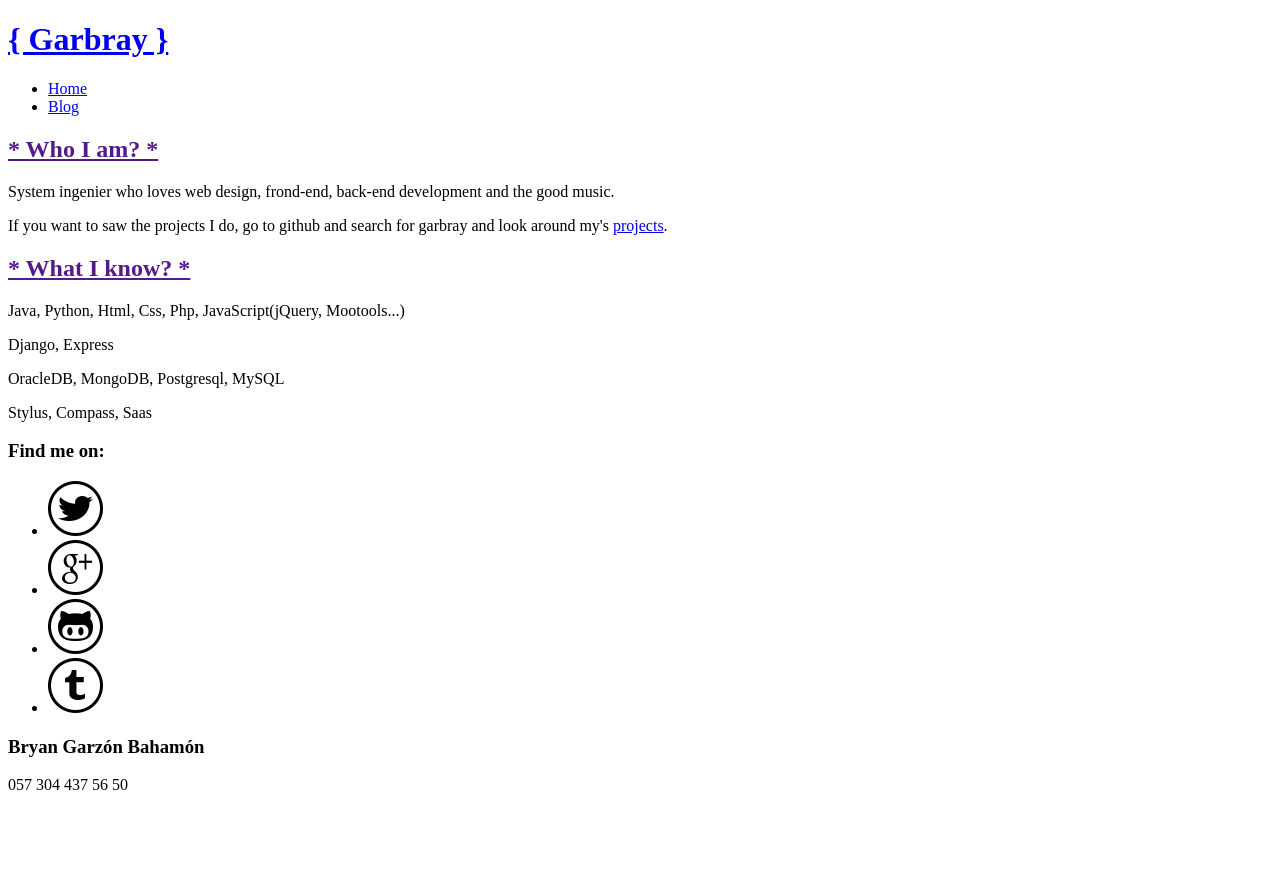
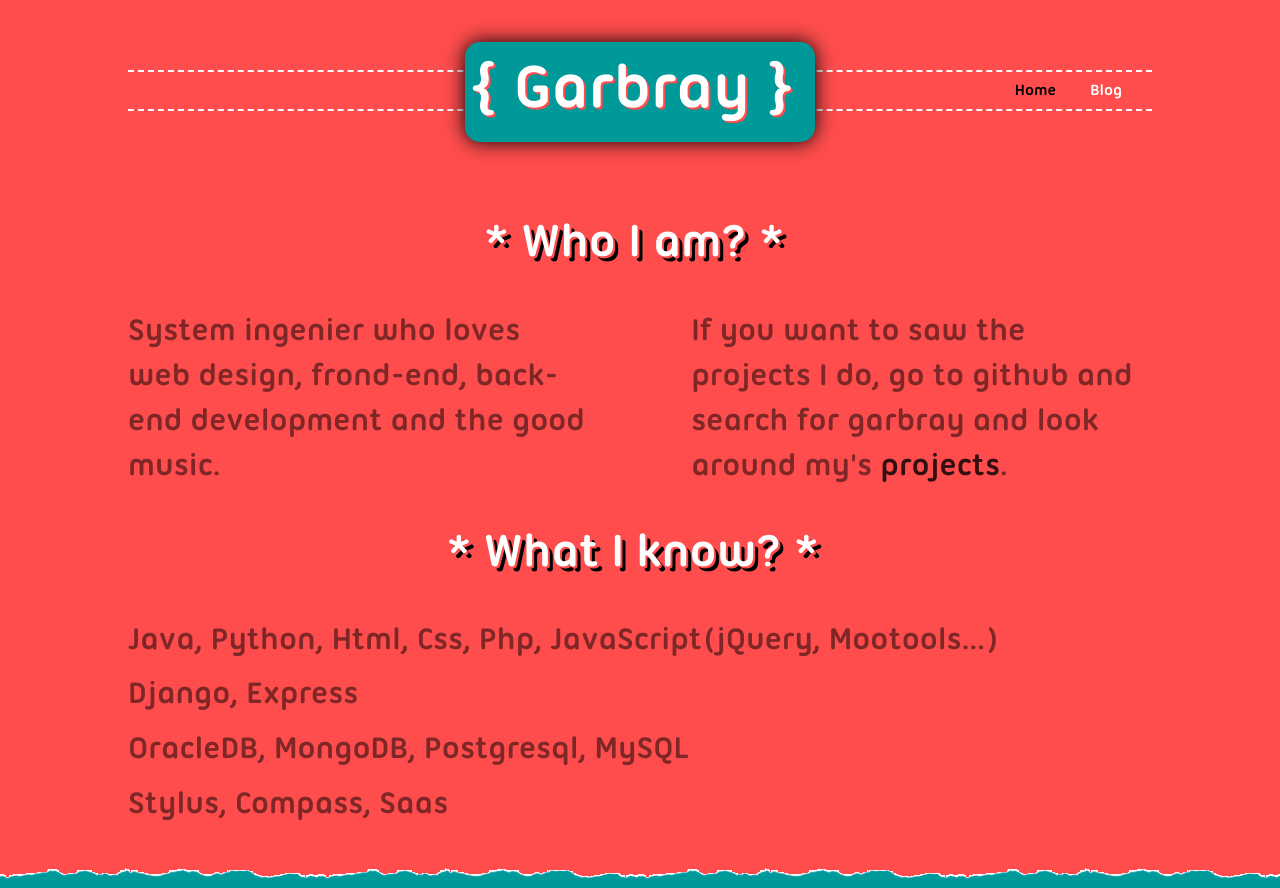
Before and after one commit to garbray/garbray.github.com, a plain HTML site: page index.html in a window 1280 px wide. Shown: the top 888 px of the page. Before the commit the page ends 810 px from the top, so only its background shows below. Drawn offline with Linux system fonts and the light colour scheme.

Commit message:
fixed link css

```diff
--- a/index.html
+++ b/index.html
@@ -12,7 +12,7 @@
 
 	<!-- Place favicon.ico and apple-touch-icon.png in the root directory: mathiasbynens.be/notes/touch-icons -->
 
-	<link rel="stylesheet" href="css/maincp,`ress.css">
+	<link rel="stylesheet" href="css/maincompress.css">
 	<script src="js/lib/modernizr-2.6.1.min.js"></script>
 </head>
 <body>
```
